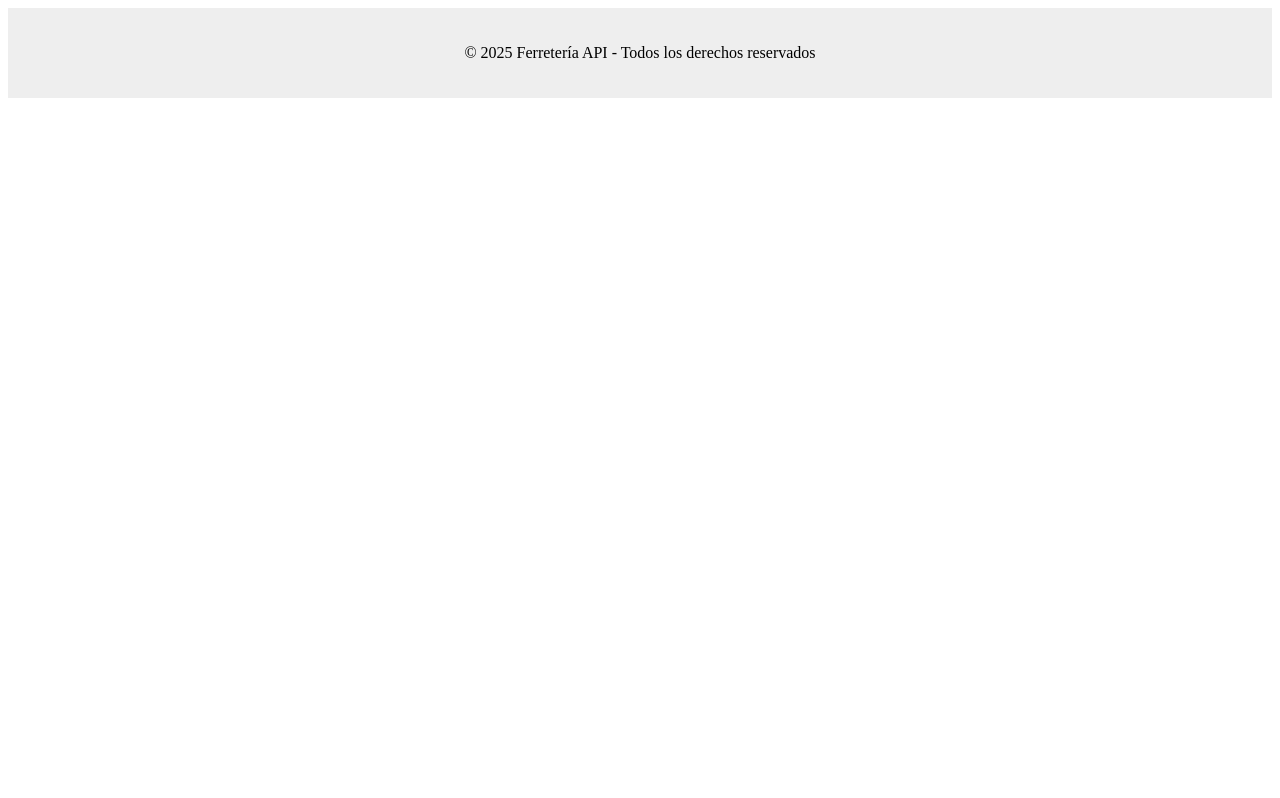
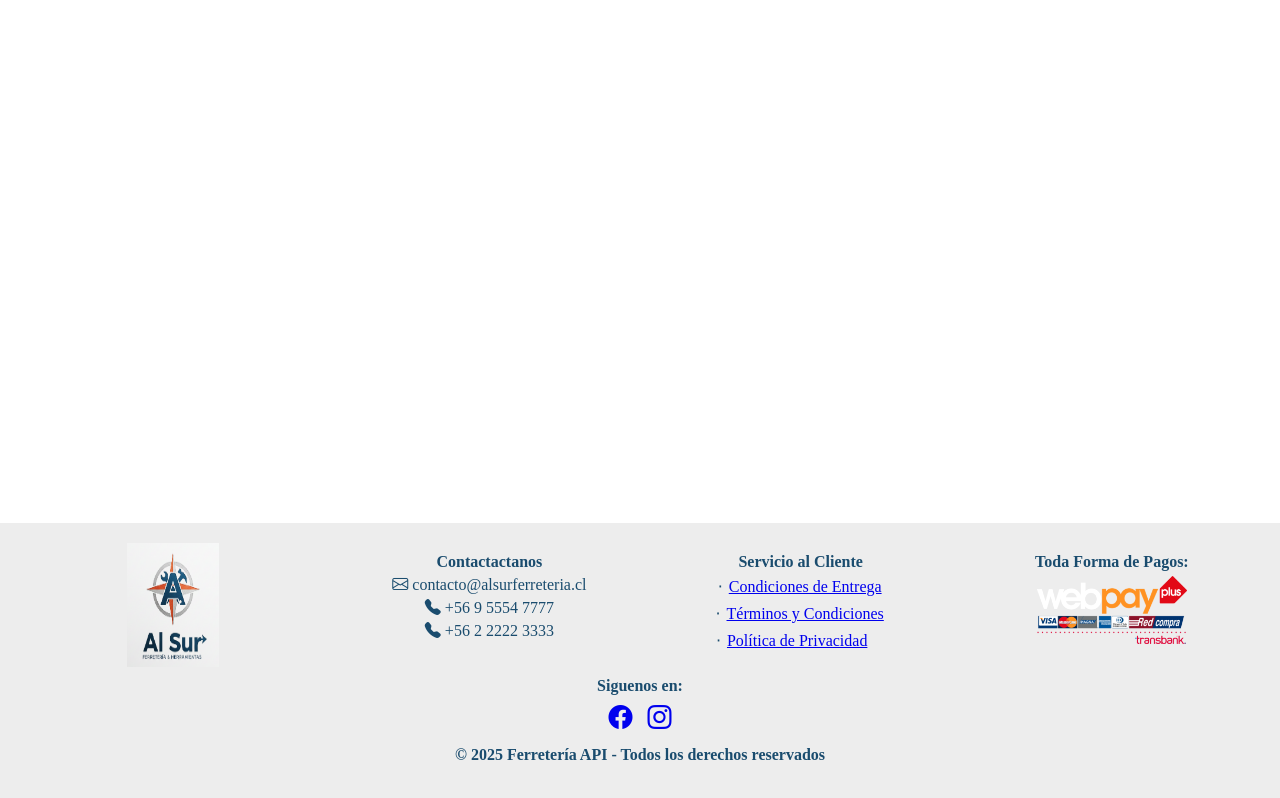
Before and after one commit to RodolfoParada/Ferreteria-Api, a website: page public/componentes/footer.html in a window 1280 px wide. Drawn offline with nearby package versions, Linux system fonts and the light colour scheme.

Commit message:
feat: funcionalidad nav y footer

```diff
--- a/public/componentes/footer.html
+++ b/public/componentes/footer.html
@@ -1,4 +1,50 @@
 <link rel="stylesheet" href="/public/css/footer.css">
+<link rel="stylesheet" href="https://cdn.jsdelivr.net/npm/bootstrap-icons@1.13.1/font/bootstrap-icons.min.css">
 <footer>
-    <p>© 2025 Ferretería API - Todos los derechos reservados</p>
+    <div class="contenedor">
+        <div class="imagen">
+            <img src="/public/logo/logo_footer.png" alt="Descripción de la imagen" class="img-footer">
+        </div>
+
+        <div class="listas-wrapper">
+            <ul class="lista-columna">
+                <li><b>Contactactanos</b></li>
+                <li><i class="bi bi-envelope">&nbsp;</i>contacto@alsurferreteria.cl</a></li>
+                <li><i class="bi bi-telephone-fill icono">&nbsp;</i>+56 9 5554 7777</li>
+                <li><i class="bi bi-telephone-fill icono">&nbsp;</i>+56 2 2222 3333</li>
+
+            </ul>
+
+            <ul class="lista-columna">
+                <li><b>Servicio al Cliente</b></li>
+                <li> &sdot; <a href="/condiciones-entrega.html"> Condiciones de Entrega</a></li>
+                <li> &sdot; <a href="/terminos-condiciones.html">Términos y Condiciones</a></li>
+                <li> &sdot; <a href="/politica-privacidad.html">Política de Privacidad</a> &nbsp;&nbsp;&nbsp;</li>
+            </ul>
+
+            <ul class="lista-columna">
+                <li><b>Toda Forma de Pagos: </b></li>
+                <li title="Todo medio de pagos">
+                    <img src="/public/mediosPagos/pagos.webp"  alt="Icono de la lista" class="icono-pagos">
+                </li>
+
+            </ul>
+        </div>
+    </div>
+    <div class="iconos-redes">
+        <b>Siguenos en:</b>
+        <div class="redes">
+                <li>
+                    <a href="https://facebook.com/tupagina" title="Síguenos en Facebook">
+                        <i class="bi bi-facebook"></i>
+                    </a>
+                </li>
+                <li title="Síguenos en Instagram">
+                    <a href="https://instagram.com/tupagina" title="Síguenos en Instagram">
+                        <i class="bi bi-instagram" ></i>
+                    </a>
+                </li>
+        </div>
+    </div>
+    <p><b>© 2025 Ferretería API - Todos los derechos reservados<b></p>
 </footer>
--- a/public/css/footer.css
+++ b/public/css/footer.css
@@ -1,5 +1,109 @@
-footer{
+ footer{
+    position: fixed;
+
+    bottom: 0;
+    left: 0;
+    right: 0;
+    z-index: 1000;
     text-align: center;
     padding: 20px;
-    background: #eee;
+    background: hsl(0, 0%, 93%);
+    color: #1A4C6E;
 }
+
+
+.contenedor{
+    display: grid;
+    grid-template-columns: 1fr 3fr;
+    gap: 15px;
+    margin: 0 auto;
+
+
+}
+
+.imagen .img-footer {
+    /* Hace que la imagen ocupe todo el espacio de su div */
+    margin: 0px;
+    width: 30%;
+    height: 100%;
+    justify-content: center;
+
+
+}
+
+
+
+.listas-wrapper {
+    display: flex; /* Usamos Flexbox para distribuir las 3 listas dentro de este div */
+    gap: 15px; /* Espacio entre las listas individuales */
+
+
+}
+
+.lista-columna {
+    list-style: none; /* Elimina los puntos o viñetas por defecto */
+    padding: 15;
+    margin: 0;
+    /* Las hace ocupar espacio igual dentro del flexbox */
+    flex: 1;
+    padding: 10px;
+}
+
+.lista-columna li {
+    margin-bottom: 5px;
+
+}
+
+
+.icono-pagos {
+    max-width: 150px;   /* controla el ancho máximo */
+    width: 100%;        /* se adapta al contenedor */
+    height: auto;       /* mantiene proporción */
+    display: block;
+    margin: 0 auto;     /* la centra */
+}
+
+
+.iconos-redes {
+    text-align: center;  /* centra el contenido */
+     list-style-type: none;
+     margin-top: 10px;
+}
+
+.redes {
+    display: flex;
+    justify-content: center;
+    gap: 15px;        /* espacio entre iconos */
+    margin-top: 10px; /* separa el texto de los iconos */
+}
+
+.redes i {
+    font-size: 24px;   /* tamaño de iconos */
+    cursor: pointer;
+}
+
+.listas-wrapper li:hover {
+     /* Cambia el color de fondo para indicar que el elemento es interactivo */
+    /* color: #E57044; ; naranjo*/
+    /* color: #A8A7A8; gris*/
+    /* color: #E57044;  */
+    color: white;
+    border: 2px solid #1A4C6E;
+    border-radius: 25px;
+    background-color: #1A4C6E;
+    /* padding: 5px 10px;  */
+}
+
+/* Estilo base del link */
+.lista-columna a {
+    display: inline-block;
+     border: 2px solid transparent;
+}
+
+/* Hover SOLO al link */
+.lista-columna a:hover {
+    background-color: #1A4C6E;
+    border-radius: 25px;
+    border-color: #1A4C6E;
+    color: white;
+}
```
Also changed, not shown: public/css/nav.css (+34 -4 lines), public/mediosPagos/pagos.webp (added).
